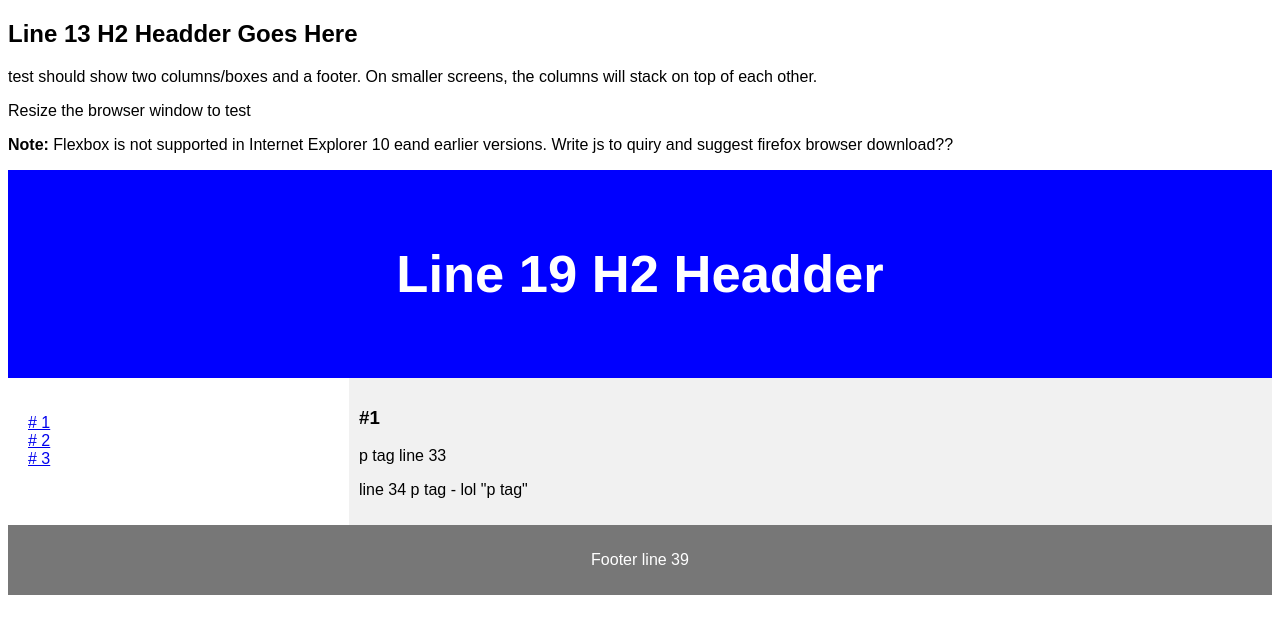
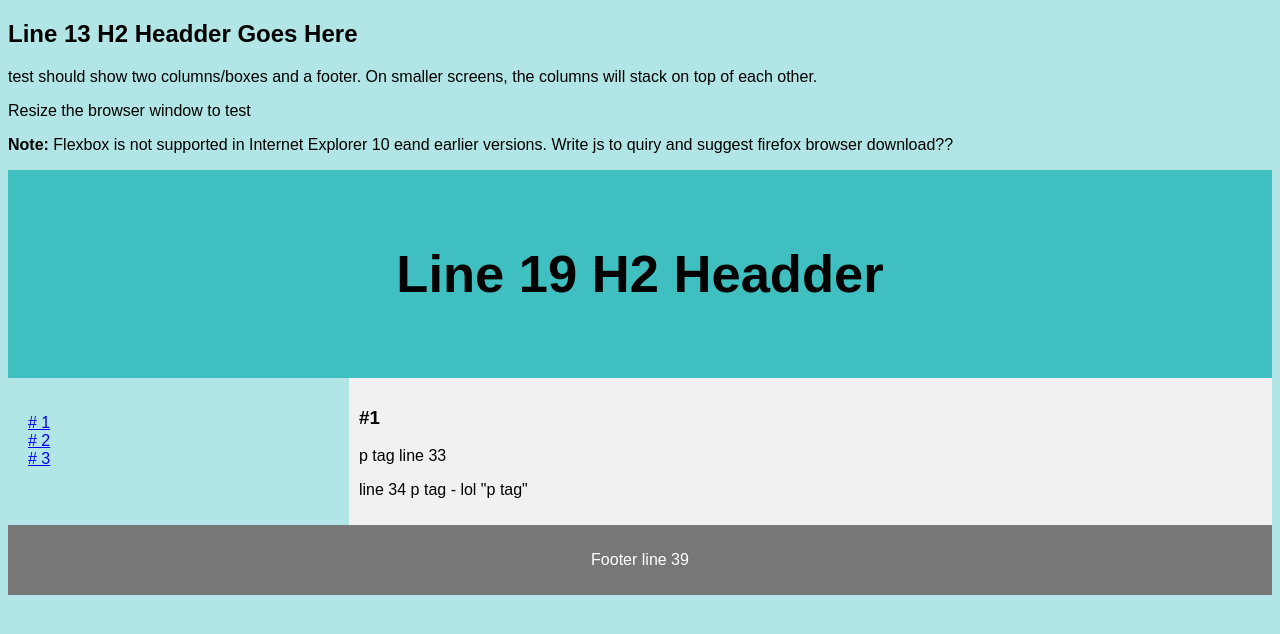
Before and after one commit to mongst/frontend2018, a plain HTML site: page index.html in a window 1280 px wide. Drawn offline with Linux system fonts and the light colour scheme.

Commit message:
Styled colors in main.css

```diff
--- a/main.css
+++ b/main.css
@@ -1,6 +1,3 @@
-
-
-
 /* Begin: Menu Style */
 * {
     box-sizing: border-box;
@@ -8,15 +5,20 @@
 
 body {
     font-family: Arial, Helvetica, sans-serif;
+    background-color: rgba(63, 191, 191, 0.4);
+}
+
+.style1 {
+  background-color: rgba(63, 191, 191, 0.4);
 }
 
 /* Style the header */
 header {
-    background-color: blue;
+    background-color: #3FBFBF;
     padding: 30px;
     text-align: center;
     font-size: 35px;
-    color: white;
+    color: black;
 }
 
 /* Container for flexboxes */
```
